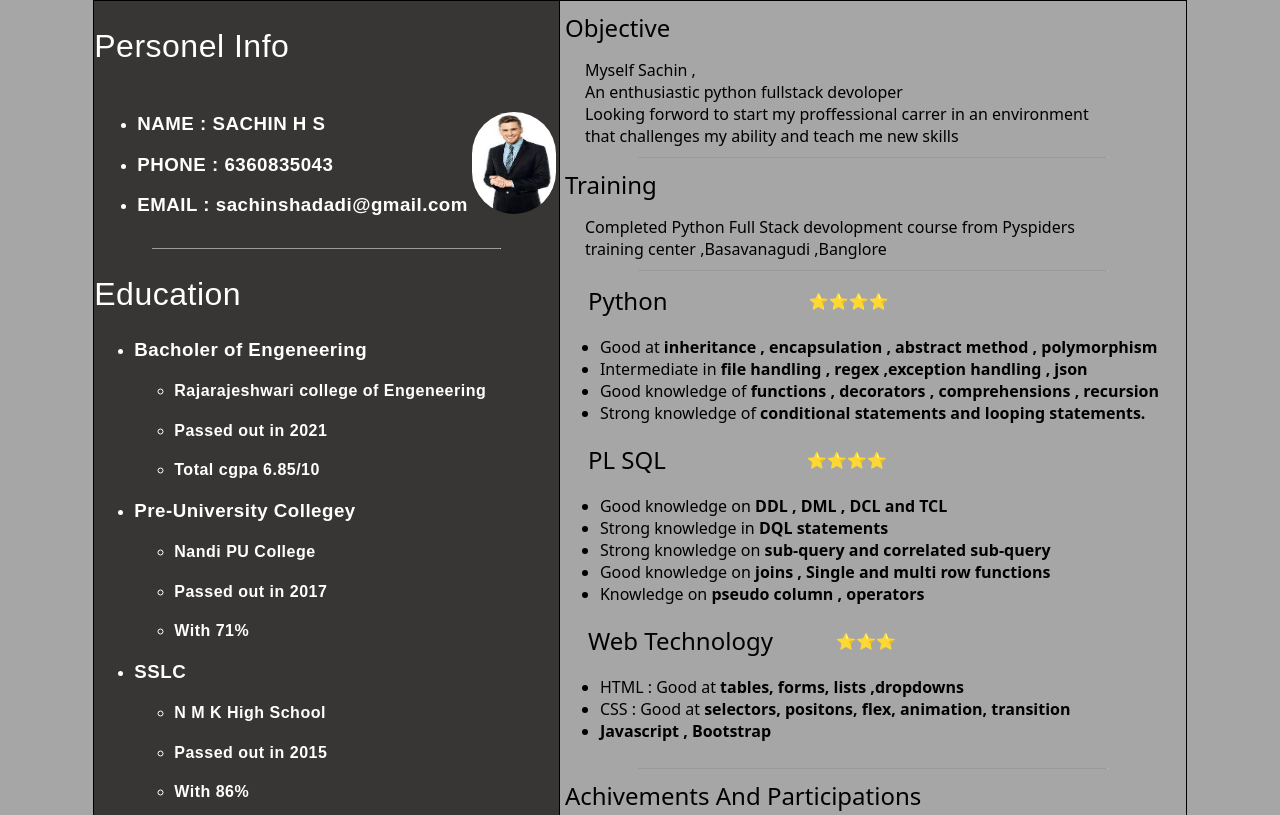
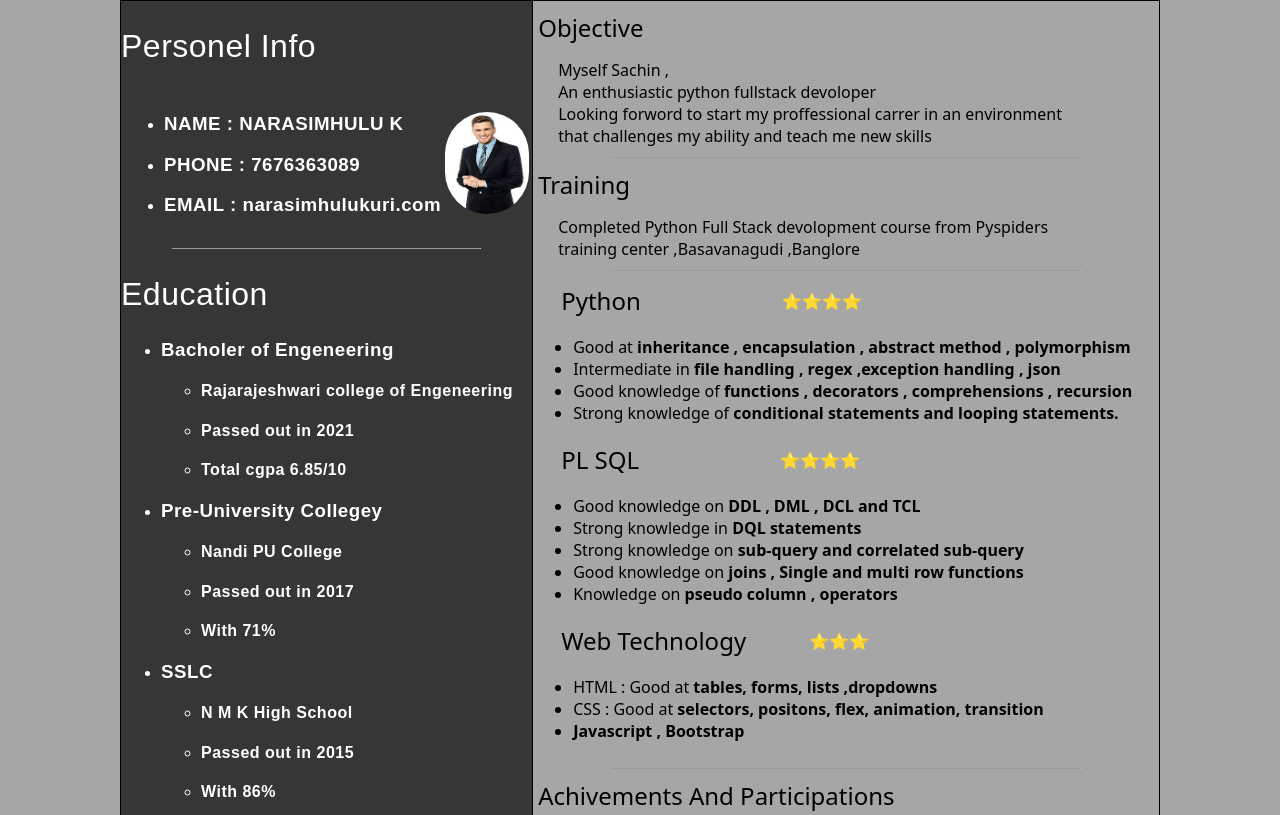
Before and after one commit to narasimhulugithub/mycv, a plain HTML site: page index.html in a window 1280 px wide. Shown: the top 815 px of the page. Drawn offline with Linux system fonts and the light colour scheme.

Commit message:
Update index.html

```diff
--- a/index.html
+++ b/index.html
@@ -17,9 +17,9 @@
                         <tr>
                             <td>
                                 <ul>
-                                    <li><h3>NAME  : SACHIN H S</h3></li>
-                                    <li><h3>PHONE : 6360835043</h3></li>
-                                    <li><h3>EMAIL : sachinshadadi@gmail.com</h3></li>
+                                    <li><h3>NAME  : NARASIMHULU K</h3></li>
+                                    <li><h3>PHONE : 7676363089</h3></li>
+                                    <li><h3>EMAIL : narasimhulukuri.com</h3></li>
                                 </ul>
                             </td>
                             <td>
```
